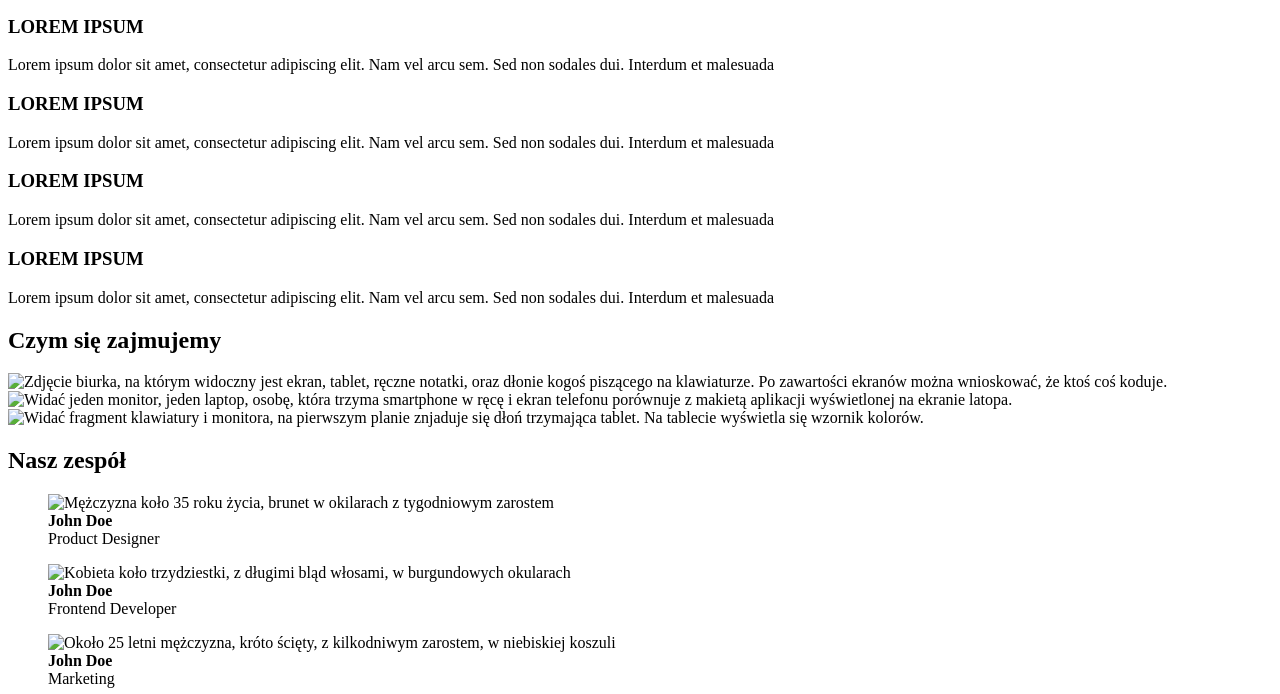
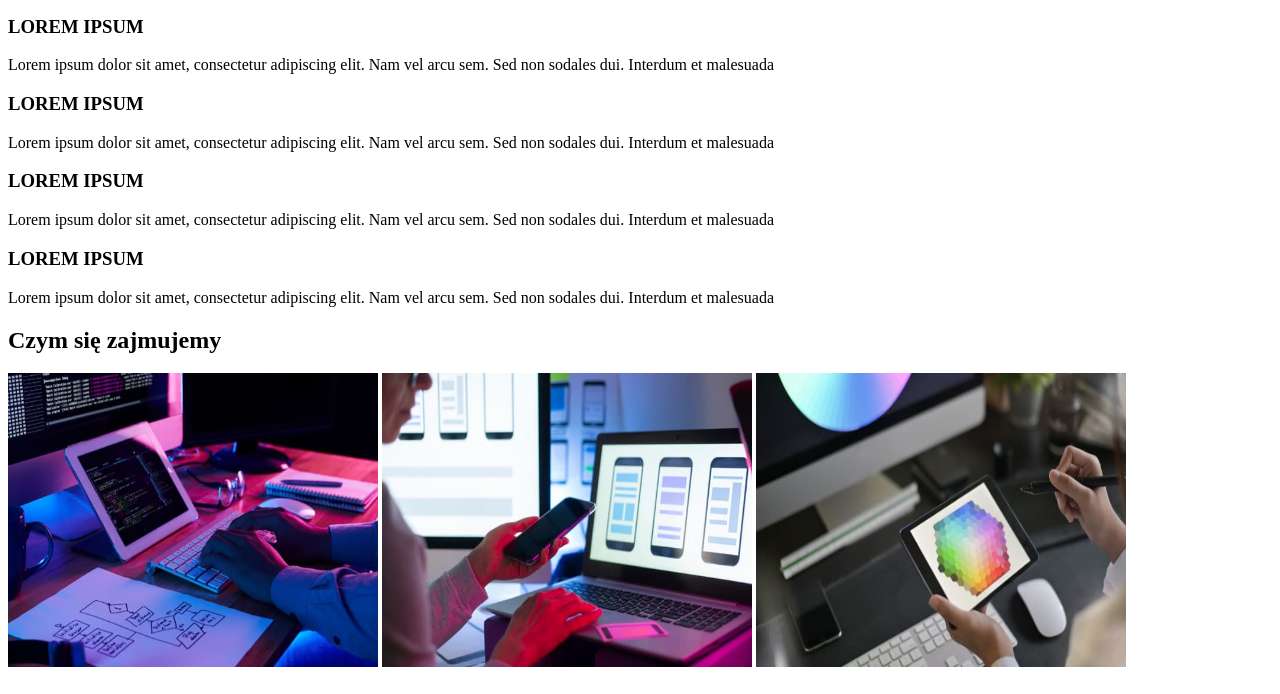
Before and after one commit to Basbassa/goit-markup-hw-02, a plain HTML site: page index.html in a window 1280 px wide. Shown: the part 252-946 px from the top of the page. Drawn offline with Linux system fonts and the light colour scheme.

Commit message:
Update index.html
podmiana ścieżek na właściwe

```diff
--- a/index.html
+++ b/index.html
@@ -50,19 +50,19 @@
             <h2>Czym się zajmujemy</h2>
 
             <img
-                src="css/"
+                src="images/tablet.jpg"
                 alt="Zdjęcie biurka, na którym widoczny jest ekran, tablet, ręczne notatki, oraz dłonie kogoś piszącego na klawiaturze. Po zawartości ekranów można wnioskować, że ktoś coś koduje."
                 width="370"
                 height="294"
             />
             <img
-                src="foto/a2.jpg"
+                src="images/mockup.jpg"
                 alt="Widać jeden monitor, jeden laptop, osobę, która trzyma smartphone w ręcę i ekran telefonu porównuje z makietą aplikacji wyświetlonej na ekranie latopa."
                 width="370"
                 height="294"
             />
             <img
-                src="foto/a2.jpg"
+                src="images/pattern.jpg"
                 alt="Widać fragment klawiatury i monitora, na pierwszym planie znjaduje się dłoń trzymająca tablet. Na tablecie wyświetla się wzornik kolorów."
                 width="370"
                 height="294"
@@ -72,9 +72,8 @@
 
             <h2>Nasz zespół</h2>
             <figure>
-                <!-- oryginalne zdjęcia są niedocięte, dlatego mi tak wysmukliło obrazki, jednak wartości zachowałam -->
                 <img
-                    src="foto/b1.jpg"
+                    src="images/productDesigner.jpg"
                     alt="Mężczyzna koło 35 roku życia, brunet w okilarach z tygodniowym zarostem"
                     width="270"
                     height="260"
@@ -88,7 +87,7 @@
             </figure>
             <figure>
                 <img
-                    src="foto/b2.jpg"
+                    src="images/frontendDeveloper.jpg"
                     alt="Kobieta koło trzydziestki, z długimi bląd włosami, w burgundowych okularach"
                     width="270"
                     height="260"
@@ -103,7 +102,7 @@
 
             <figure>
                 <img
-                    src="foto/b3.jpg"
+                    src="images/marketing.jpg"
                     alt="Około 25 letni mężczyzna, króto ścięty, z kilkodniwym zarostem, w niebiskiej koszuli"
                     width="270"
                     height="260"
@@ -118,7 +117,7 @@
 
             <figure>
                 <img
-                    src="foto/b4.jpg"
+                    src="images/uIDesigner.jpg"
                     alt="Męzczyna w średnim wieku w okrągłych okularach, z tygodniowym zarostem, brunet. Ubrany w czarną koszulkę. Widoczny tatuaż na lewym ramieniu"
                     width="270"
                     height="260"
```
